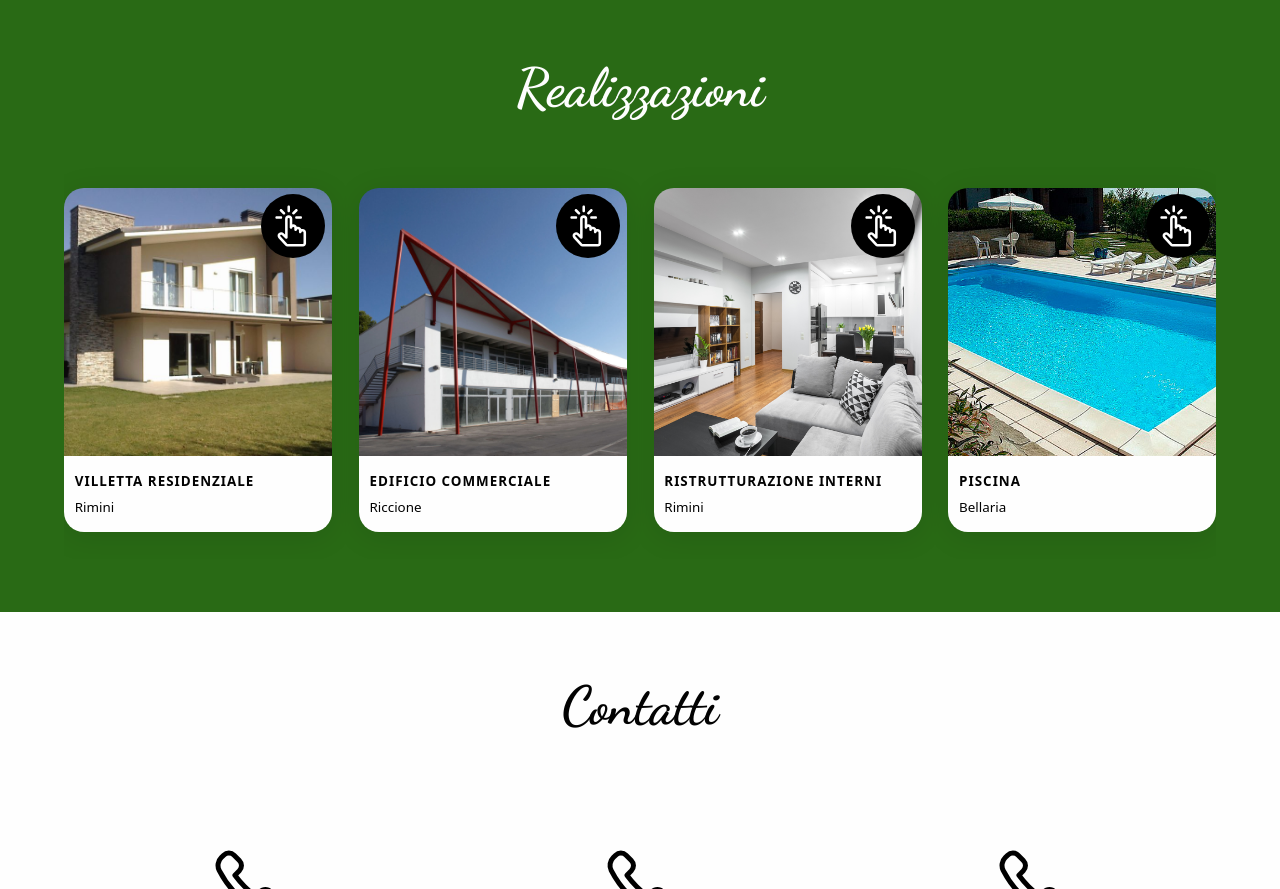
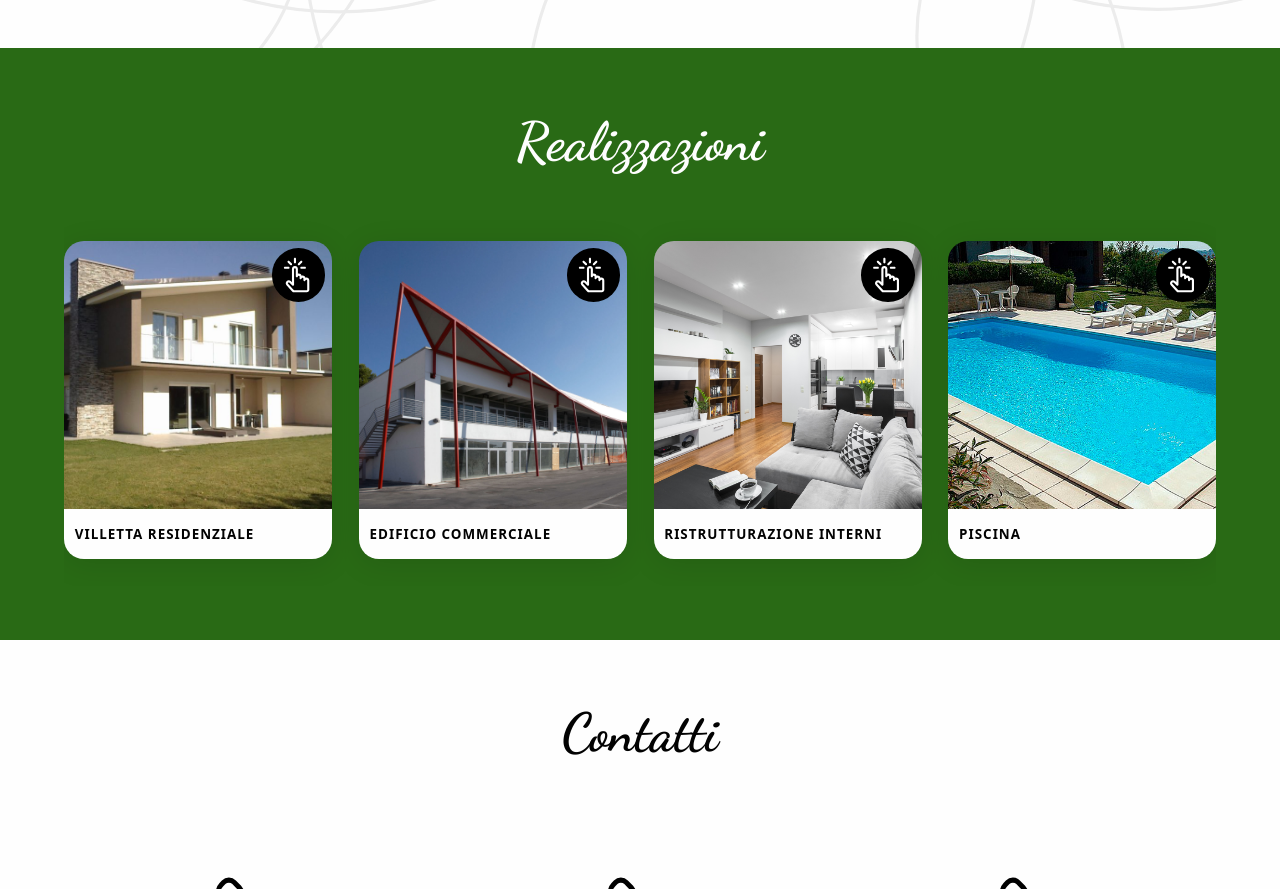
Before and after one commit to lorenzoarlo/fumin-website, a plain HTML site: page index.html in a window 1280 px wide. Shown: the part 1229-2118 px from the top of the page. Drawn offline with nearby package versions, Linux system fonts and the light colour scheme; a web font is replaced by a local one.

Commit message:
fixed a few things

```diff
--- a/scripts/script.js
+++ b/scripts/script.js
@@ -17,11 +17,10 @@ function get_project_card(object) {
         <div class="card-image"></div>
         <div class="content-wrapper">
             <span class="card-title">${object["name"]}</span>
-            <span class="card-location">${object['place']}</span>
         </div>
-        <img src="../resources/cursor-icon.svg" class="cursor-pointer" />
+        <img src="./resources/cursor-icon.svg" class="cursor-pointer" />
     </div>`;
-
+    // <span class="card-location">${object['place']}</span>
     card.querySelector(".card-image").style.backgroundImage = `url(${object['image-url']})`;
 
     card.addEventListener("click", function() {
--- a/styles/style.css
+++ b/styles/style.css
@@ -138,7 +138,7 @@ html, body {
 
   gap: 12rem;
 
-  padding-block: 8rem 4rem;
+  padding-block: 8rem 6rem;
 }
 
 
@@ -329,8 +329,8 @@ html, body {
   position: absolute;
   top: .5em;
   right: .5em;
-  width: 64px;
-  height: 64px;
+  width: 2rem;
+  height: 2rem;
 
   fill: #fff;
   background-color: #000;
```
